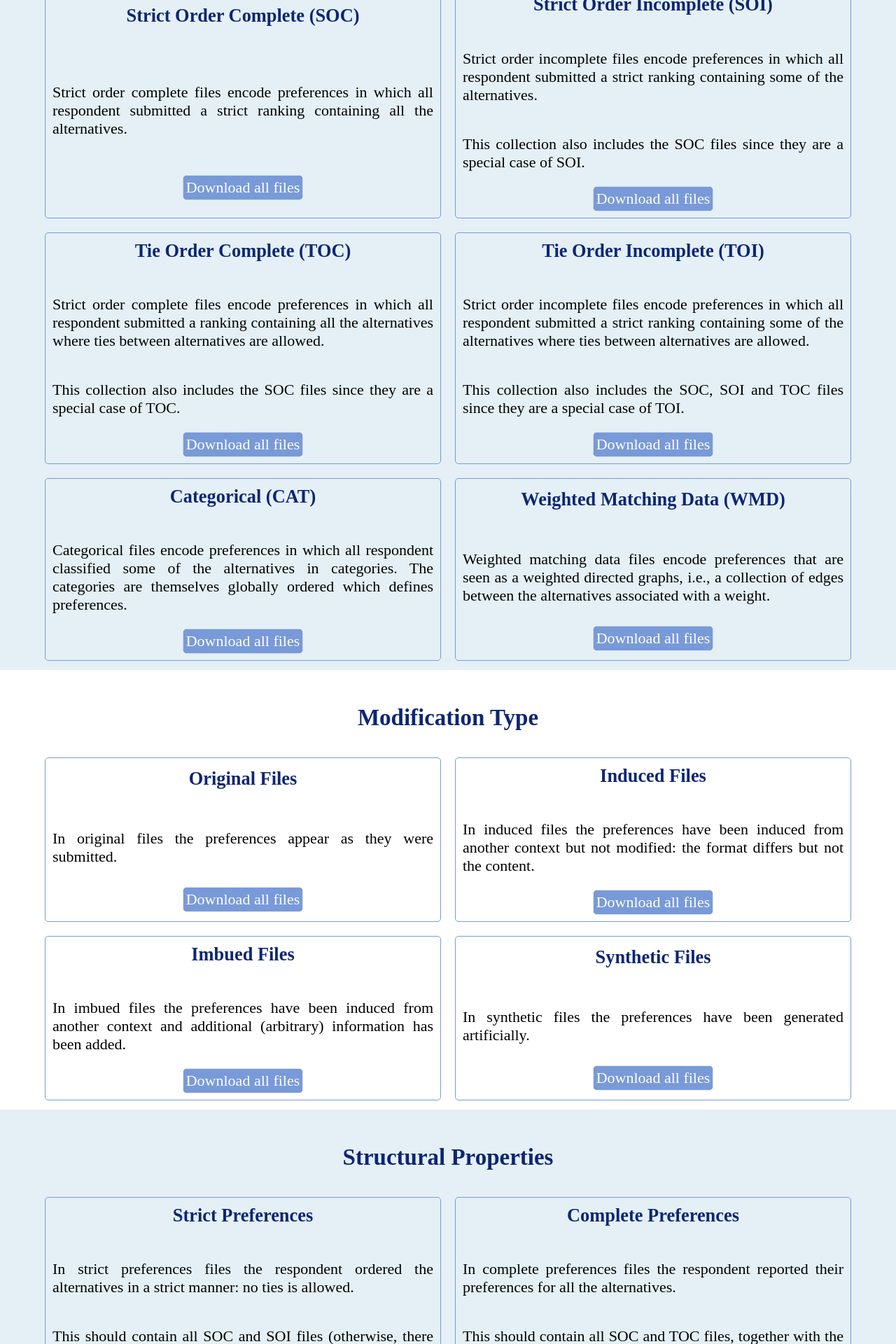
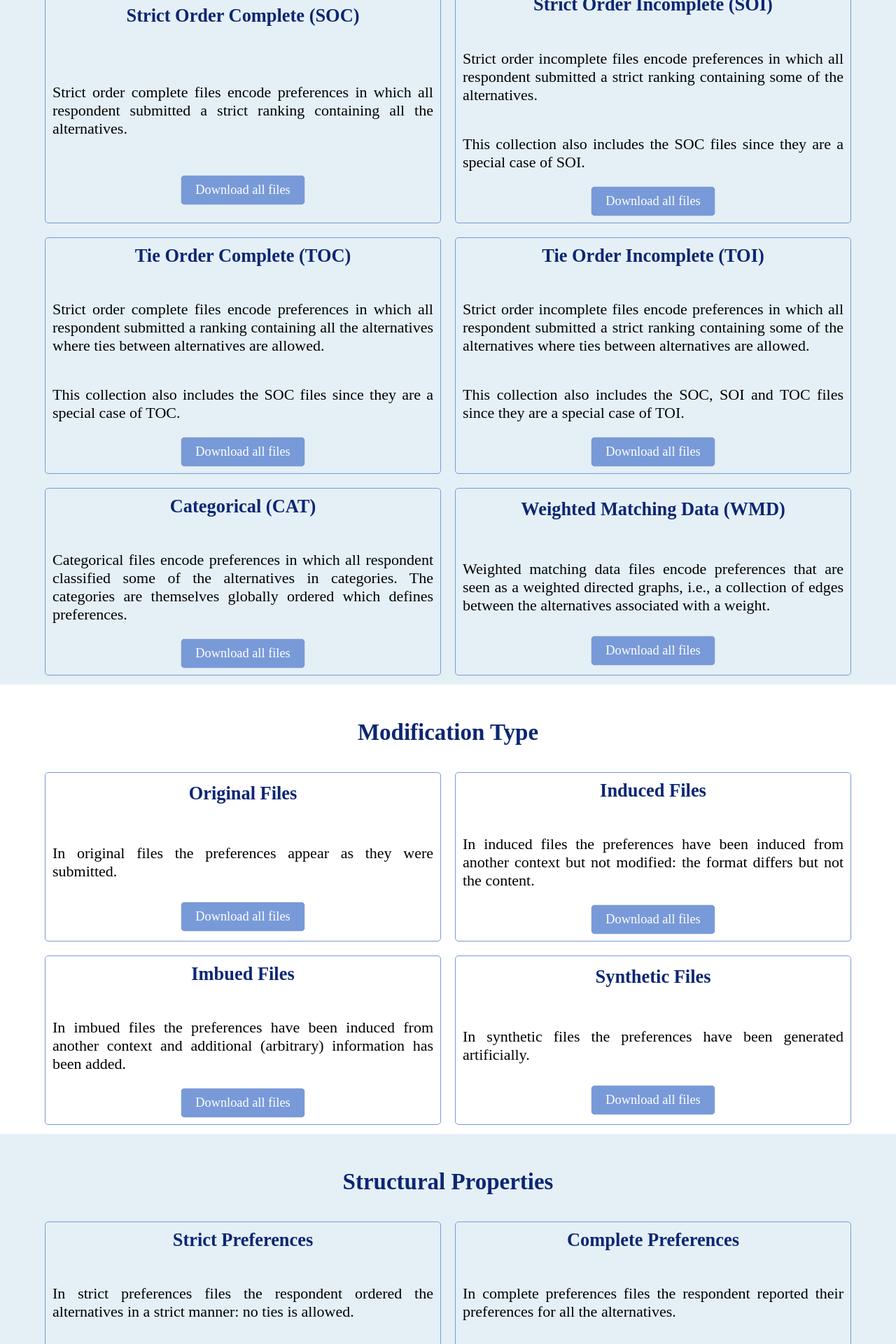
Before and after one commit to PrefLib/PrefLib-Jekyll, a Jekyll site: the page built from preflib/collections.html, in a window 1280 px wide. Shown: the part 626-2546 px from the top of the page at 70% size. Built offline with Jekyll 4.4.1, drawn with Linux system fonts in a browser that asks for light colours; some web fonts are replaced.

Commit message:
Fix dataset collapsible

```diff
--- a/preflib/_layouts/default.html
+++ b/preflib/_layouts/default.html
@@ -11,13 +11,13 @@
   gtag('config', 'UA-39177956-1');
 </script>
 
-<link rel="preconnect" href="https://fonts.googleapis.com">
+	<link rel="preconnect" href="https://fonts.googleapis.com">
 <link rel="preconnect" href="https://fonts.gstatic.com" crossorigin>
-<link href="https://fonts.googleapis.com/css2?family=Kantumruy+Pro:ital,wght@0,100..700;1,100..700&family=Newsreader:ital,opsz,wght@0,6..72,200..800;1,6..72,200..800&family=Roboto+Flex:opsz,wght@8..144,100..1000&family=STIX+Two+Text:ital,wght@0,400..700;1,400..700&family=Tinos:ital,wght@0,400;0,700;1,400;1,700&family=Yrsa:ital,wght@0,300..700;1,300..700&display=swap" rel="stylesheet">
+<link href="https://fonts.googleapis.com/css2?family=Kantumruy+Pro:ital,wght@0,100..700;1,100..700&display=swap" rel="stylesheet">
 
 <link rel="stylesheet" type="text/css" href="{{ '/assets/css/style.css' | relative_url }}"/>
 
-	<meta name="viewport" content="width=device-width, initial-scale=1.0, maximum-scale=1">
+<meta name="viewport" content="width=device-width, initial-scale=1.0, maximum-scale=1">
 
 <link rel="apple-touch-icon" sizes="180x180" href="{{ '/assets/favicon/apple-touch-icon.png' | relative_url }}">
 <link rel="icon" type="image/png" sizes="32x32" href="{{ '/assets/favicon/favicon-32x32.png' | relative_url }}">
--- a/preflib/assets/css/style.css
+++ b/preflib/assets/css/style.css
@@ -618,8 +618,9 @@
 	color: white;
 	background-color: var(--color-blue2);
 	box-shadow: 0 0 1px 0 var(--color-blue1);
-	padding: 4px;
+	padding: 10px 20px;
 	border-radius: 5px;
+	font-size: smaller;
 }
 
 .download-button:hover {
@@ -1311,3 +1312,9 @@
 	display: flex;
 	justify-content: center;
 }
+
+
+
+.collapsible:hover {
+	cursor: pointer;
+}
```
Also changed, not shown: preflib/_layouts/dataset.html (+10 -2 lines).
